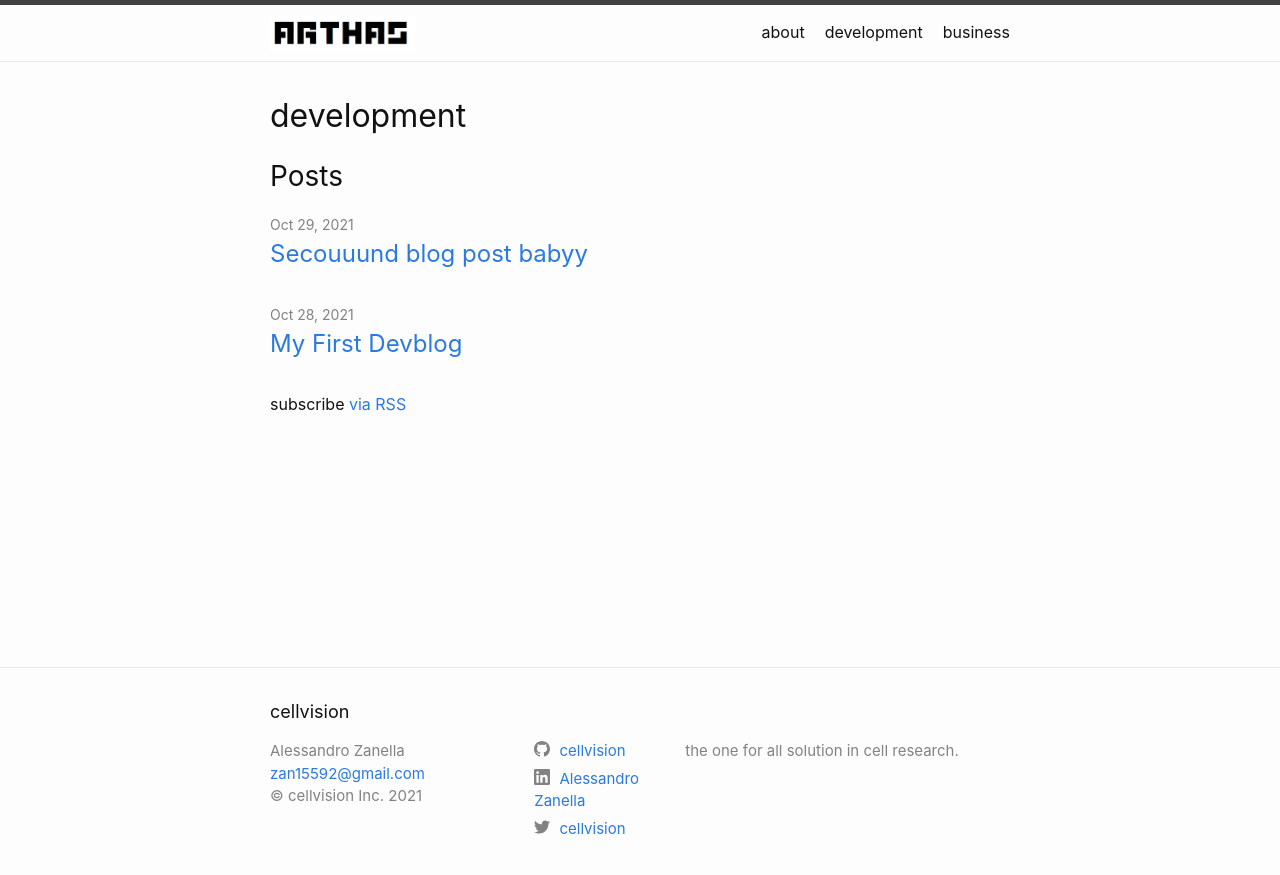
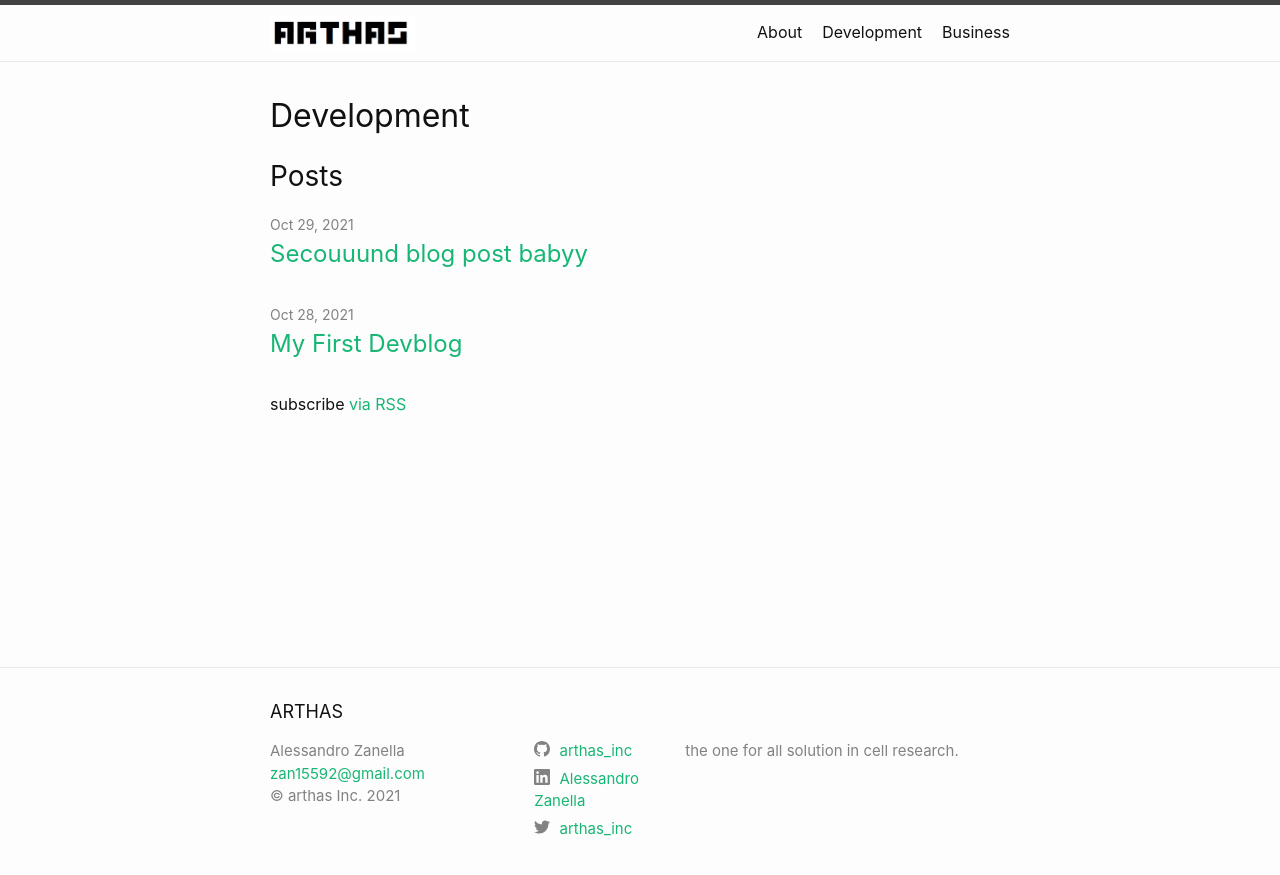
Before and after one commit to arthas-technologies/arthas-technologies.github.io, a Jekyll site: the page built from blog-development/index.markdown, in a window 1280 px wide. Shown: the top 875 px of the page. Built offline with Jekyll 4.4.1, drawn with Linux system fonts in a browser that asks for light colours.

```diff
--- a/_config.yml
+++ b/_config.yml
@@ -18,21 +18,21 @@
 # You can create any custom variable you would like, and they will be accessible
 # in the templates via {{ site.myvariable }}.
 
-title: cellvision
+title: ARTHAS
 email: zan15592@gmail.com
 description: >- # this means to ignore newlines until "baseurl:"
   the one for all solution in cell research.
 baseurl: "" # the subpath of your site, e.g. /blog
 url: "https://cellvision.github.io/" # the base hostname & protocol for your site, e.g. http://example.com
-twitter_username: cellvision
-github_username:  cellvision
+twitter_username: arthas_inc
+github_username:  arthas_inc
 
 # Attributes that exist but arent default
 author: Alessandro Zanella
 linkedin_username: alessandro-zanella-464528171
 
 # new fields not defaulted
-copyright: "cellvision Inc."
+copyright: "arthas Inc."
 
 #field that represents the path to title-logo
 
--- a/_data/navs.yml
+++ b/_data/navs.yml
@@ -1,13 +1,13 @@
 items:
-  - title: about
+  - title: About
     url: /about/
     display: true
     so: 1
-  - title: development
+  - title: Development
     url: /blog-development/
     display: true
     so: 2
-  - title: business
+  - title: Business
     url: /blog-business/
     display: true
     so: 3
--- a/_layouts/home.html
+++ b/_layouts/home.html
@@ -14,14 +14,15 @@ layout: default
     <ul class="post-list">
       {%- for post in site.posts -%}
       <li>
-        <!-- START BLOG ROLL IMAGE next to posts-->
+        <!-- START BLOG ROLL IMAGE next to posts
         {% if post.image %}
           <img src="{{- post.image | relative_url-}}" alt="" class="blog-roll-image">
         {%- else -%}
           {%- assign default_image = "/assets/images/robo_arm.jpg" -%}
           <img src="{{- default_image | relative_url-}}" alt="" class="blog-roll-image">
         {% endif %}
-        <!-- END BLOG ROLL IMAGE next to posts-->
+
+        END BLOG ROLL IMAGE next to posts-->
 
         {%- assign date_format = site.minima.date_format | default: "%b %-d, %Y" -%}
          <span class="post-meta">{{ post.date | date: date_format }}</span>
--- a/_sass/minima.scss
+++ b/_sass/minima.scss
@@ -12,7 +12,7 @@ $spacing-unit:     30px !default;
 
 $text-color:       #111 !default;
 $background-color: #fdfdfd !default;
-$brand-color:      #2a7ae2 !default;
+$brand-color:      #18b674 !default;
 
 $grey-color:       #828282 !default;
 $grey-color-light: lighten($grey-color, 40%) !default;
--- a/blog-business/index.markdown
+++ b/blog-business/index.markdown
@@ -4,6 +4,6 @@
 
 #internally called business / externally news
 layout: home-business
-title: "business"
+title: "Business"
 category: business
 ---
--- a/blog-development/index.markdown
+++ b/blog-development/index.markdown
@@ -3,6 +3,6 @@
 # To modify the layout, see https://jekyllrb.com/docs/themes/#overriding-theme-defaults
 
 layout: home-development
-title: "development"
+title: "Development"
 category: development
 ---
```
